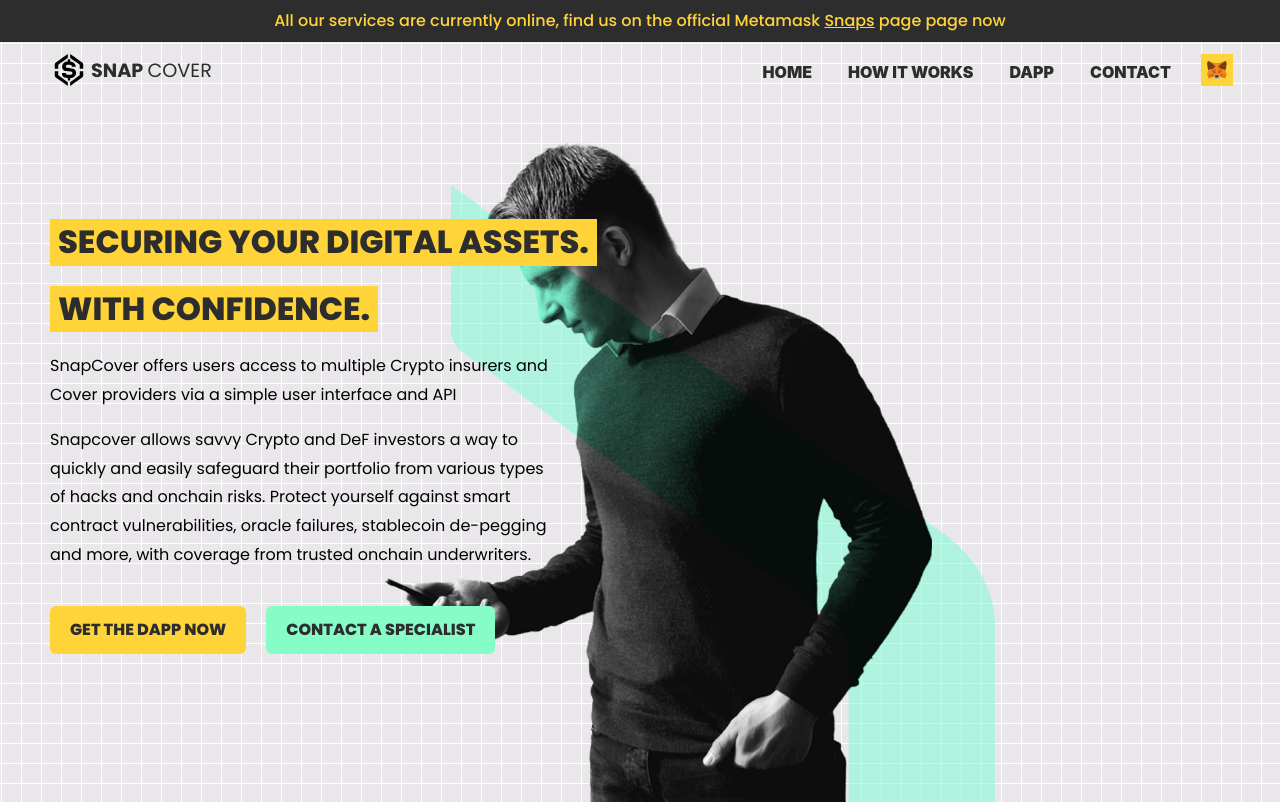
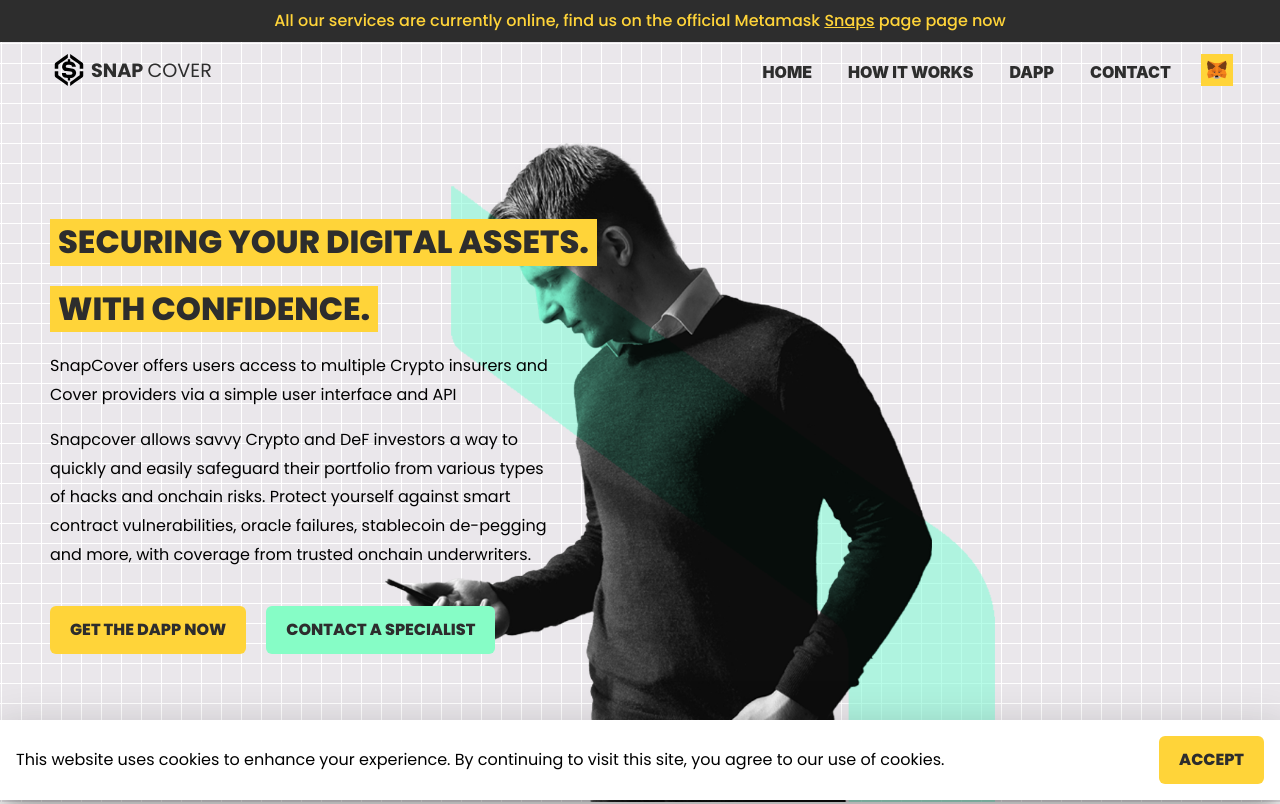
Before and after one commit to Artchibald/snap-cover, a React (Create React App) app in the folder snap-cover-app/: page / in a window 1280 px wide. Shown: the top 804 px of the page. Built offline with nearby package versions, Linux system fonts and the light colour scheme.

Commit message:
prepping for live

```diff
--- a/snap-cover-app/src/App.tsx
+++ b/snap-cover-app/src/App.tsx
@@ -1,4 +1,3 @@
-
 import React, { useState } from 'react';
 import { ThemeProvider } from '@mui/material/styles';
 import theme from './theme'; // Adjust the import path as necessary
@@ -11,6 +10,7 @@ import HowItWorks from './assets/js/how-it-works';
 import GreenBanner from './assets/js/green_banner';
 import LastSection from './assets/js/last_section';
 import Footer from './assets/js/footer';
+import CookieBanner from './assets/js/cookie_banner';
 
 function App() {
   const [openModal, setOpenModal] = useState(false);
@@ -29,6 +29,7 @@ function App() {
         <GreenBanner />
         <LastSection />
         <Footer onOpenModal={handleOpenModal} />
+        <CookieBanner />
       </div>
     </ThemeProvider>
   );
--- /dev/null
+++ b/snap-cover-app/src/assets/js/cookie_banner.tsx
@@ -0,0 +1,111 @@
+import React, { useEffect, useState } from 'react';
+import { Box, Typography, Button } from '@mui/material';
+// import CloseIcon from '@mui/icons-material/Close';
+import { motion } from 'framer-motion';
+import { useInView } from 'react-intersection-observer';
+
+interface CookieBannerProps {
+    open?: boolean;
+    onClose?: () => void;
+}
+
+const CookieBanner: React.FC<CookieBannerProps> = ({ open = true, onClose }) => {
+    const [isOpen, setIsOpen] = useState(false);
+
+    useEffect(() => {
+        // Check local storage to see if the banner has been dismissed
+        const cookieBannerDismissed = localStorage.getItem('cookieBannerDismissed');
+        if (!cookieBannerDismissed) {
+            setIsOpen(true);
+        }
+    }, []);
+
+    const handleClose = () => {
+        setIsOpen(false);
+        localStorage.setItem('cookieBannerDismissed', 'true'); // Store user's choice in local storage
+        if (onClose) onClose();
+    };
+
+    const [ref, inView] = useInView({
+        triggerOnce: true, // Trigger animation only once
+        threshold: 0.1,    // Trigger when 10% of the component is visible
+    });
+
+    // Animation variants
+    const fadeIn = {
+        hidden: { opacity: 0 },
+        visible: { opacity: 1 },
+    };
+
+    const slideUp = {
+        hidden: { y: 25 },
+        visible: { y: 0 },
+    };
+
+    if (!isOpen) {
+        return null; // Return null if the banner should not be displayed
+    }
+
+    return (
+        <Box
+            ref={ref}
+            component={motion.div}
+            initial="hidden"
+            animate={inView ? 'visible' : 'hidden'}
+            variants={fadeIn}
+            transition={{ duration: 0.8, ease: 'easeOut' }}
+            sx={{
+                position: 'fixed', // Fixed positioning to stay at the bottom of the viewport
+                bottom: 0,
+                left: 0,
+                right: 0,
+                bgcolor: 'background.paper',
+                boxShadow: 24,
+                p: 2,
+                borderRadius: 0,
+                display: 'flex',
+                alignItems: 'center',
+                justifyContent: 'space-between', // Default layout for larger screens
+                maxWidth: '100%',
+                textAlign: 'left',
+                zIndex: 1300, // Ensure it appears above other content
+                '@media (max-width:600px)': {
+                    flexDirection: 'column', // Stack vertically on mobile
+                    alignItems: 'center',    // Center align items on mobile
+                    textAlign: 'center',     // Center align text on mobile
+                },
+            }}
+        >
+            <motion.div variants={slideUp} transition={{ duration: 0.8, delay: 0.2 }}>
+                <Typography
+                    sx={{
+                        marginRight: 2, // Space between text and button
+                        fontSize: 'body1',
+                        '@media (max-width:600px)': {
+                            marginRight: 0, // Remove margin on mobile
+                            marginBottom: 2, // Space between text and button on mobile
+                        },
+                    }}
+                    variant="body1"
+                >
+                    This website uses cookies to enhance your experience. By continuing to visit this site, you agree to our use of cookies.
+                </Typography>
+            </motion.div>
+            <motion.div variants={slideUp} transition={{ duration: 0.8, delay: 0.4 }}>
+                <Button
+                    className="button primary"
+                    onClick={handleClose}
+                    sx={{
+                        '@media (max-width:600px)': {
+                            marginTop: 2, // Space between text and button on mobile
+                        },
+                    }}
+                >
+                    Accept
+                </Button>
+            </motion.div>
+        </Box>
+    );
+};
+
+export default CookieBanner;
--- a/snap-cover-app/src/assets/js/footer.tsx
+++ b/snap-cover-app/src/assets/js/footer.tsx
@@ -12,7 +12,7 @@ import SmartphoneIcon from '@mui/icons-material/Smartphone';
 import HomeIcon from '@mui/icons-material/Home';
 import EmailIcon from '@mui/icons-material/Email';
 import PsychologyIcon from '@mui/icons-material/Psychology';
-import PhoneIcon from '@mui/icons-material/Phone';
+// import PhoneIcon from '@mui/icons-material/Phone';
 import Twitter from '../img/twitter-icon.png';
 import Telegram from '../img/telegram-icon.png';
 import Metamask from '../img/metamask-icon.png';
```
Also changed, not shown: snap-cover-app/src/assets/js/cookie_banner.module.scss (added).
